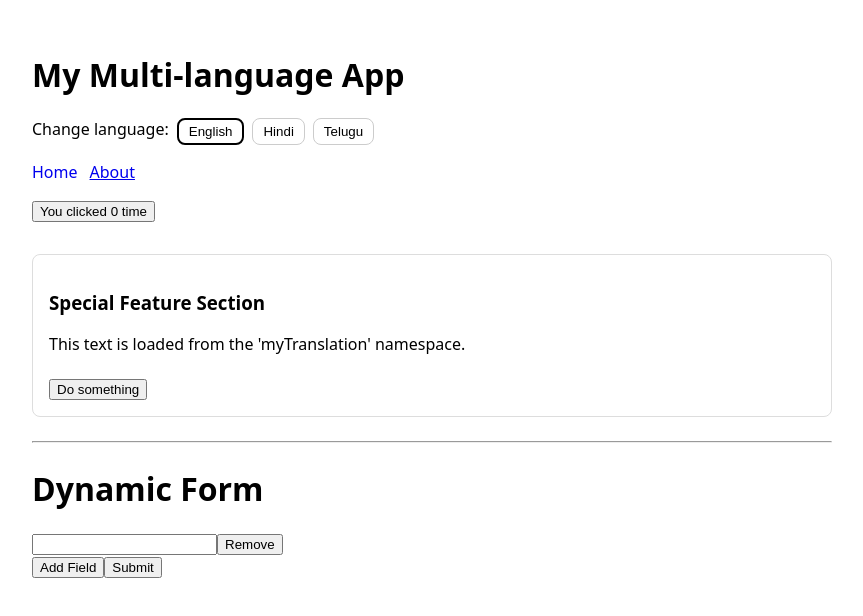
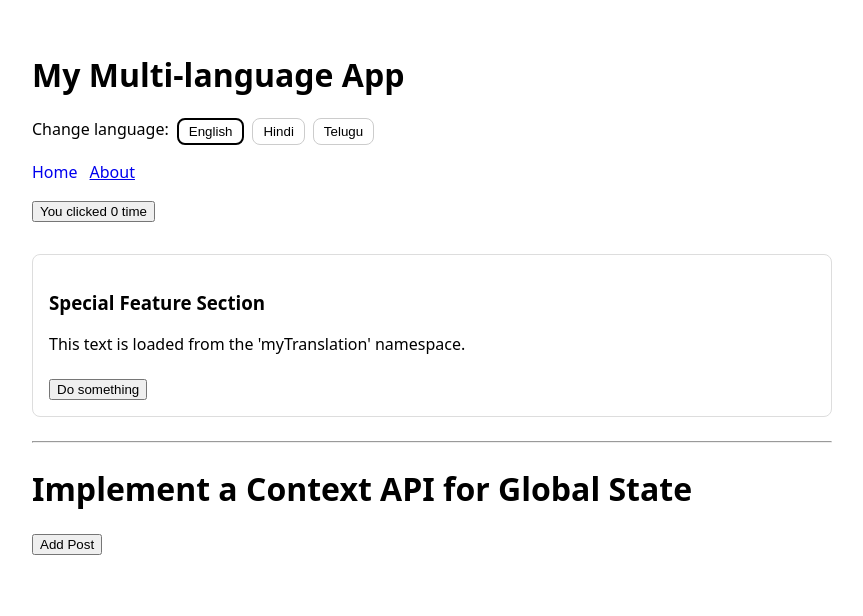
Before and after one commit to UdayKumarBurgula/my-react-prepare, a React (Create React App) app: page /about in a window 1280 px wide. Shown: the top 616 px of the page, without its empty margins (0-863 px from the left). Built offline with nearby package versions, Linux system fonts and the light colour scheme.

Commit message:
Implement a Context API for Global State

```diff
--- a/src/pages/AboutPage.js
+++ b/src/pages/AboutPage.js
@@ -1,49 +1,64 @@
 // src/pages/AboutPage.js
-import React, { useState, useEffect, useRef, useCallback } from "react";
+import React, { useState, useEffect, useRef, useCallback, createContext, useContext, useReducer } from "react";
 import { useTranslation } from "react-i18next";
 import { createPortal } from 'react-dom';
 
-const DynamicForm = () => {
-    const [fields, setFields] = useState([{ value: '' }]);
+// Create a Context for the posts
+const PostsContext = createContext();
 
-    const handleChange = (index, event) => {
-        const newFields = fields.slice();
-        newFields[index].value = event.target.value;
-        setFields(newFields);
+// Define a reducer to manage the state of posts
+const postsReducer = (state, action) => {
+    switch (action.type) {
+        case 'ADD_POST':
+            return [...state, action.payload];
+        case 'REMOVE_POST':
+            return state.filter((post, index) => index !== action.payload);
+        default:
+            return state;
+    }
+};
+
+// Create a provider component
+const PostsProvider = ({ children }) => {
+    const [posts, dispatch] = useReducer(postsReducer, []);
+
+    return (
+        <PostsContext.Provider value={{ posts, dispatch }}>
+            {children}
+        </PostsContext.Provider>
+    );
+};
+
+// Create a custom hook to use the PostsContext
+const usePosts = () => {
+    return useContext(PostsContext);
+};
+
+const App = () => {
+    const { posts, dispatch } = usePosts();
+
+    const addPost = () => {
+        dispatch({ type: 'ADD_POST', payload: 'New Post' });
     };
 
-    const handleAdd = () => {
-        setFields([...fields, { value: '' }]);
-    };
-
-    const handleRemove = (index) => {
-        const newFields = fields.slice();
-        newFields.splice(index, 1);
-        setFields(newFields);
-    };
-
-    const handleSubmit = (e) => {
-        e.preventDefault();
-        console.log('Form submitted:', fields);
+    const removePost = (index) => {
+        dispatch({ type: 'REMOVE_POST', payload: index });
     };
 
     return (
-        <form onSubmit={handleSubmit}>
-            {fields.map((field, index) => (
-                <div key={index}>
-                    <input
-                        type="text"
-                        value={field.value}
-                        onChange={(e) => handleChange(index, e)}
-                    />
-                    <button type="button" onClick={() => handleRemove(index)}>Remove</button>
-                </div>
-            ))}
-            <button type="button" onClick={handleAdd}>Add Field</button>
-            <button type="submit">Submit</button>
-        </form>
+        <div>
+            <button onClick={addPost}>Add Post</button>
+            <ul>
+                {posts.map((post, index) => (
+                    <li key={index}>
+                        {post} <button onClick={() => removePost(index)}>Remove</button>
+                    </li>
+                ))}
+            </ul>
+        </div>
     );
 };
+
 function AboutPage() {
   // ✅ Use about namespace + fallback to "common"
   const { t } = useTranslation(["about", "common"]);
@@ -51,8 +66,10 @@ function AboutPage() {
 
   return (
       <div>
-          <h1>Dynamic Form</h1>
-          <DynamicForm />
+          <h1>Implement a Context API for Global State</h1>
+          <PostsProvider>
+              <App />
+          </PostsProvider>
       </div>
   );
 }
```
